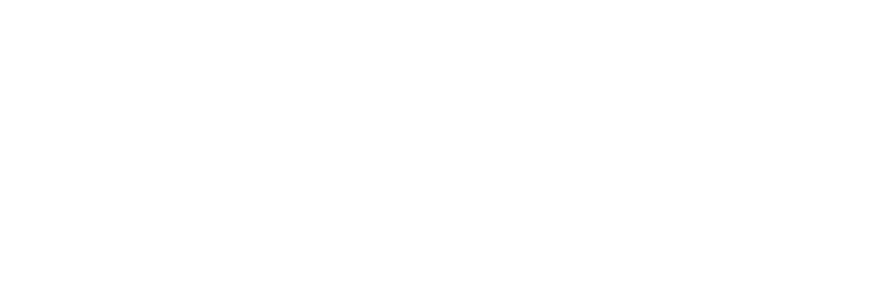
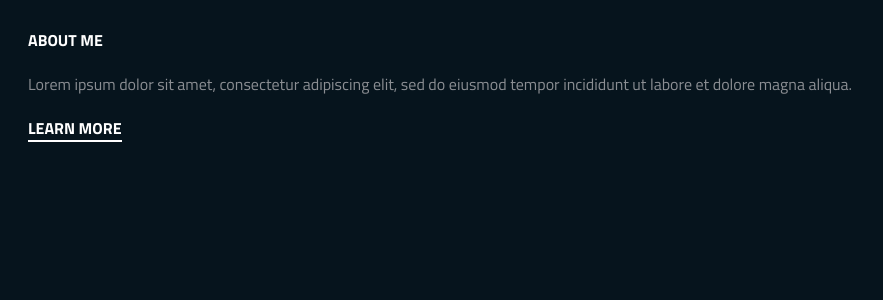
Before and after one commit to timohuennebeck/portfolio-website, a React (Create React App) app: page / in a window 1280 px wide. Shown: the top 300 px of the page, without its empty margins (0-883 px from the left). Built offline with nearby package versions, Linux system fonts and the light colour scheme.

Commit message:
add learn more fields

```diff
--- a/src/App.js
+++ b/src/App.js
@@ -1,9 +1,14 @@
 import "./App.scss";
+import LearnMoreField from "./components/LearnMoreField/LearnMoreField";
 
 function App() {
     return (
-        <>
-        </>
+        <div>
+            <LearnMoreField
+                name="ABOUT ME"
+                paragraph="Lorem ipsum dolor sit amet, consectetur adipiscing elit, sed do eiusmod tempor incididunt ut labore et dolore magna aliqua."
+            />
+        </div>
     );
 }
 
--- a/src/App.scss
+++ b/src/App.scss
@@ -1 +1 @@
-@use "../src/styles/partials/fonts";
+@use "./styles/partials/global";
--- /dev/null
+++ b/src/components/LearnMoreField/LearnMoreField.jsx
@@ -0,0 +1,15 @@
+import "./LearnMoreField.scss";
+
+export default function LearnMoreField({ name, paragraph, link, href }) {
+    return (
+        <div className="learn-more">
+            <h4 className="learn-more__header">{name}</h4>
+            <p className="learn-more__paragraph">{paragraph}</p>
+            <div className="learn-more__ctn">
+                <a className="learn-more__ctn-link" href={href}>
+                    LEARN MORE
+                </a>
+            </div>
+        </div>
+    );
+}
--- /dev/null
+++ b/src/components/LearnMoreField/LearnMoreField.scss
@@ -0,0 +1,20 @@
+@use "../../styles/partials/mixins" as *;
+@use "../../styles/partials/variables" as *;
+
+.learn-more {
+    @include flex-column;
+    gap: $gap-default;
+    width: 75%;
+
+    &__ctn {
+        &:hover {
+            cursor: pointer;
+            transform: scale(1.025);
+        }
+
+        &-link {
+            border-bottom: $border-2px;
+            font-weight: 700;
+        }
+    }
+}
--- a/src/styles/partials/_fonts.scss
+++ b/src/styles/partials/_fonts.scss
@@ -1,4 +1,5 @@
 @use "./mixins" as *;
+@use "./variables" as *;
 
 @font-face {
     font-family: "Titillium Web";
@@ -14,4 +15,9 @@
 
 * {
     font-family: "Titillium Web", sans-serif;
+    color: $prim-color-2;
 }
+
+p {
+    color: $sec-color-2;
+}
--- /dev/null
+++ b/src/styles/partials/_global.scss
@@ -0,0 +1,9 @@
+@use "./fonts";
+@use "./reset";
+@use "./mixins" as *;
+@use "./variables" as *;
+
+html {
+    background-color: $prim-color-1;
+    padding: 1.75rem;
+}
--- a/src/styles/partials/_variables.scss
+++ b/src/styles/partials/_variables.scss
@@ -8,3 +8,7 @@
 
 $sec-color-1: #065FE4;
 $sec-color-2: #8B8E93;
+
+$border-2px: 2px solid $prim-color-2;
+
+$gap-default: 1.25rem;
```
